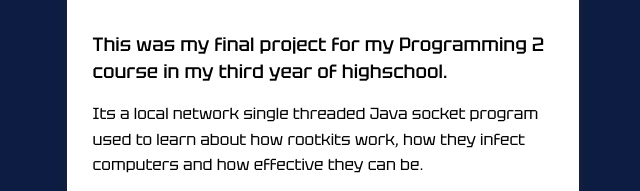
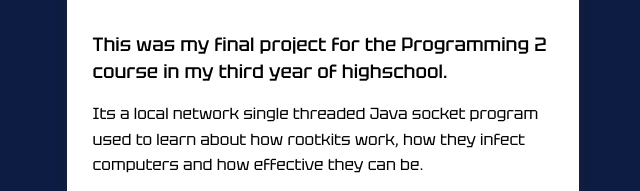
Before and after one commit to ShlimerAFK/shlimerafk.github.io, a plain HTML site: page pages/projects.html in a window 1280 px wide. Shown: the part 296-487 px from the top of the page, 317-957 px from the left. Drawn offline with Linux system fonts and the light colour scheme.

Commit message:
Small changes

```diff
--- a/pages/projects.html
+++ b/pages/projects.html
@@ -27,7 +27,7 @@
                     <div class="article_text_box">
                         <p>
                             <b>
-                                This was my final project for my Programming 2 course in my third year of highschool.
+                                This was my final project for the Programming 2 course in my third year of highschool.
                             </b>
                         </p>
                         <p>
```
Also changed, not shown: pages/index.html (+2 -2 lines).
